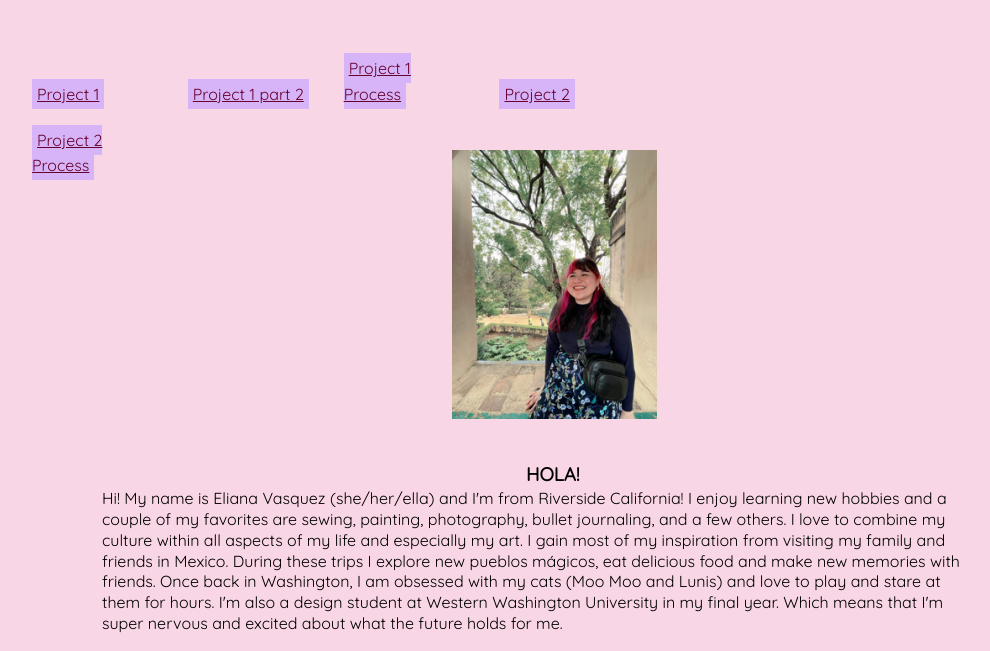
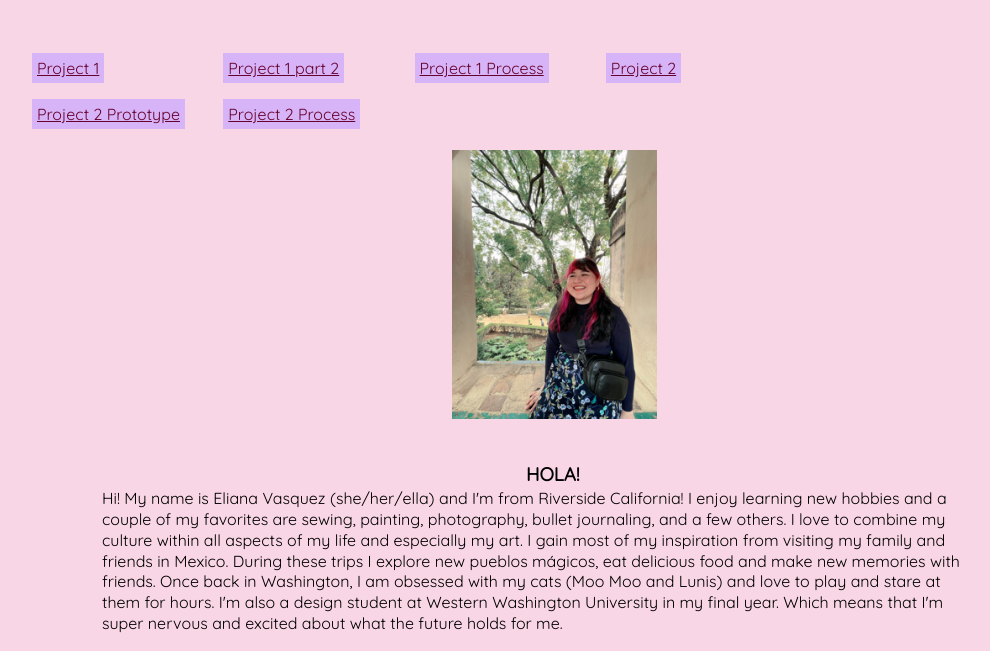
Before and after one commit to eliana0425/eliana0425.github.io, a plain HTML site: page index.html in a window 1280 px wide. Shown: the part 84-735 px from the top of the page, without its empty margins (106-1096 px from the left). Drawn offline with Linux system fonts and the light colour scheme; a web font is replaced by a local one.

Commit message:
final project

```diff
--- a/index.html
+++ b/index.html
@@ -60,8 +60,12 @@
                             <li><a href="project2.html"> Project 2</a>
                             </li>
 
-                            <li><a href="https://www.figma.com/proto/JPnm6l7NPauAj7SR1NrgHr/Untitled?node-id=1%3A2&scaling=min-zoom&page-id=0%3A1&starting-point-node-id=1%3A2"> Project 2 Process </a>
+                            <li><a href="https://www.figma.com/proto/JPnm6l7NPauAj7SR1NrgHr/Untitled?node-id=1%3A2&scaling=min-zoom&page-id=0%3A1&starting-point-node-id=1%3A2"> Project 2 Prototype </a>
                             </li>
+
+                            <li><a href="files/project2casestudy.pdf"> Project 2 Process </a>
+                            </li>
+
 
                     </ul>
 
```
Also changed, not shown: css/project2style.css (+17 -4 lines), 2 other files.
